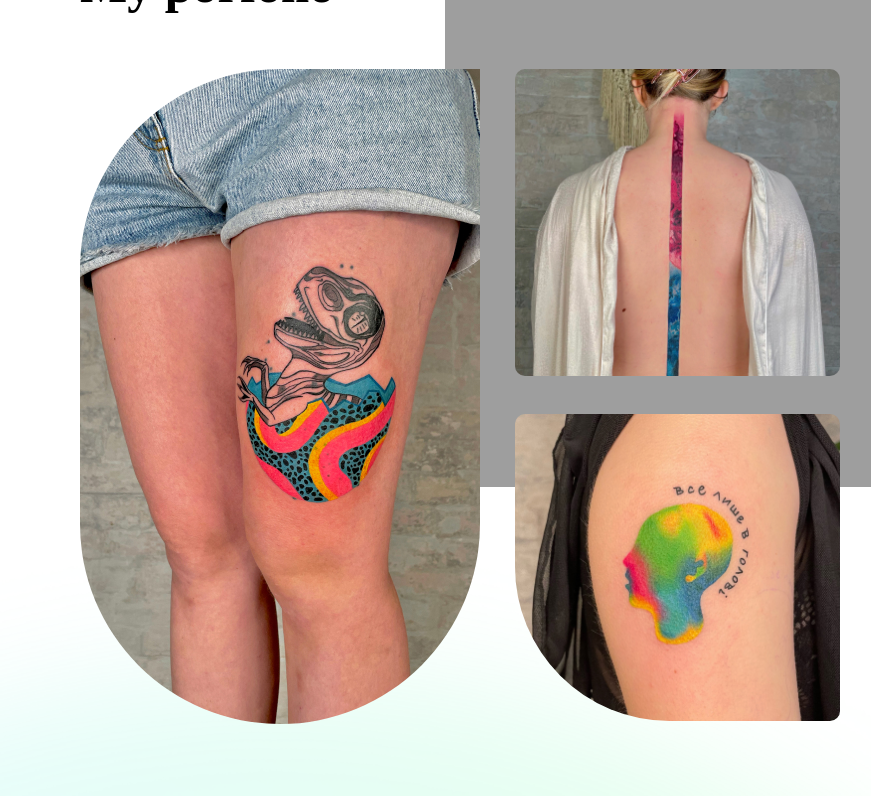
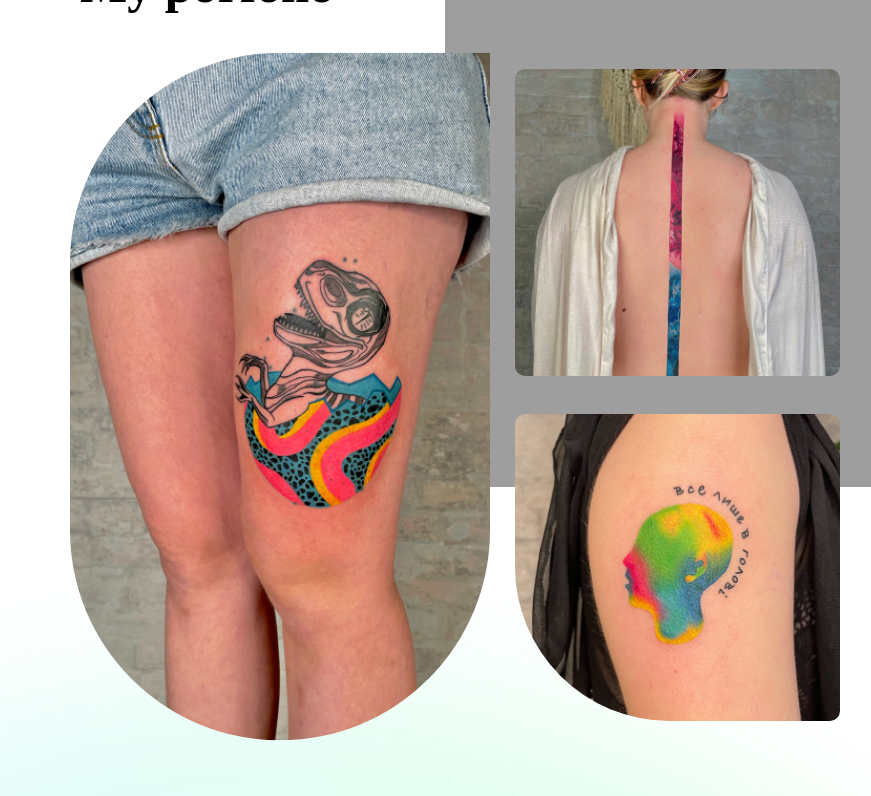
Before and after one commit to TRETYAKweb/valeriIa-osadcha-tattoo-artist__landing, a website: page app/index.html in a window 1280 px wide. In both pictures the pointer is over the item 280 px from the left and 2386 px from the top of the page. Shown: the part 1990-2786 px from the top of the page, 0-871 px from the left. Drawn offline with nearby package versions, Linux system fonts and the light colour scheme; files that its build step writes are made by us from their sources.

Commit message:
style: update portfolio item hover effect

```diff
--- a/app/scss/components/_portfolio.scss
+++ b/app/scss/components/_portfolio.scss
@@ -12,6 +12,11 @@
 
   &__grid--item {
     text-align: center;
+    transition: transform 0.5s ease-in-out;
+  }
+
+  &__grid--item:hover {
+    transform: scale(1.05);
   }
 
   &__grid--item:nth-child(1) {
@@ -65,52 +70,4 @@
     grid-column: 3;
     grid-row: 2;
   }
-
-  // &__item--decor{
-  //     position: relative;
-  //     padding: 66px 55px 0 0;
-  // }
-  // &__item--decor::before{
-  //     content: '';
-  //     position: absolute;
-  //     width: 205px;
-  //     height: 205px;
-  //     background-image: url('../../images/portfolio/decor.png');
-  //     background-repeat: no-repeat;
-  //     background-size: cover;
-  //     top: 0;
-  //     right: 0;
-  //     z-index: -1;
-  //     animation: rotate 10s linear 0s infinite;
-
-  // }
-
-  // &__btn {
-  //     // cursor: pointer;
-  //     // color: white;
-  //     // background-color: #FF39BC;
-  //     // width: 200px;
-  //     // height: 200px;
-  //     // flex-shrink: 0;
-  //     // border: none;
-  //     // border-radius: 50%;
-
-  //     display: flex;
-  //     justify-content: center;
-  //     align-items: center;
-  //     font-size: 12px;
-  //     cursor: pointer;
-  //     color: white;
-  //     background-color: #FF39BC;
-  //     width: 200px;
-  //     height: 200px;
-  //     flex-shrink: 0;
-  //     border: none;
-  //     border-radius: 50%;
-  //     text-align: center;
-  //     transition: all 0.3 ease-in-out;
-  // }
-  // &__btn:hover {
-  //     filter: drop-shadow(-2px 4px 10px rgba(255, 57, 188, 0.25)) drop-shadow(0px -2px 8px rgba(255, 57, 188, 0.25));
-  // }
 }
```
